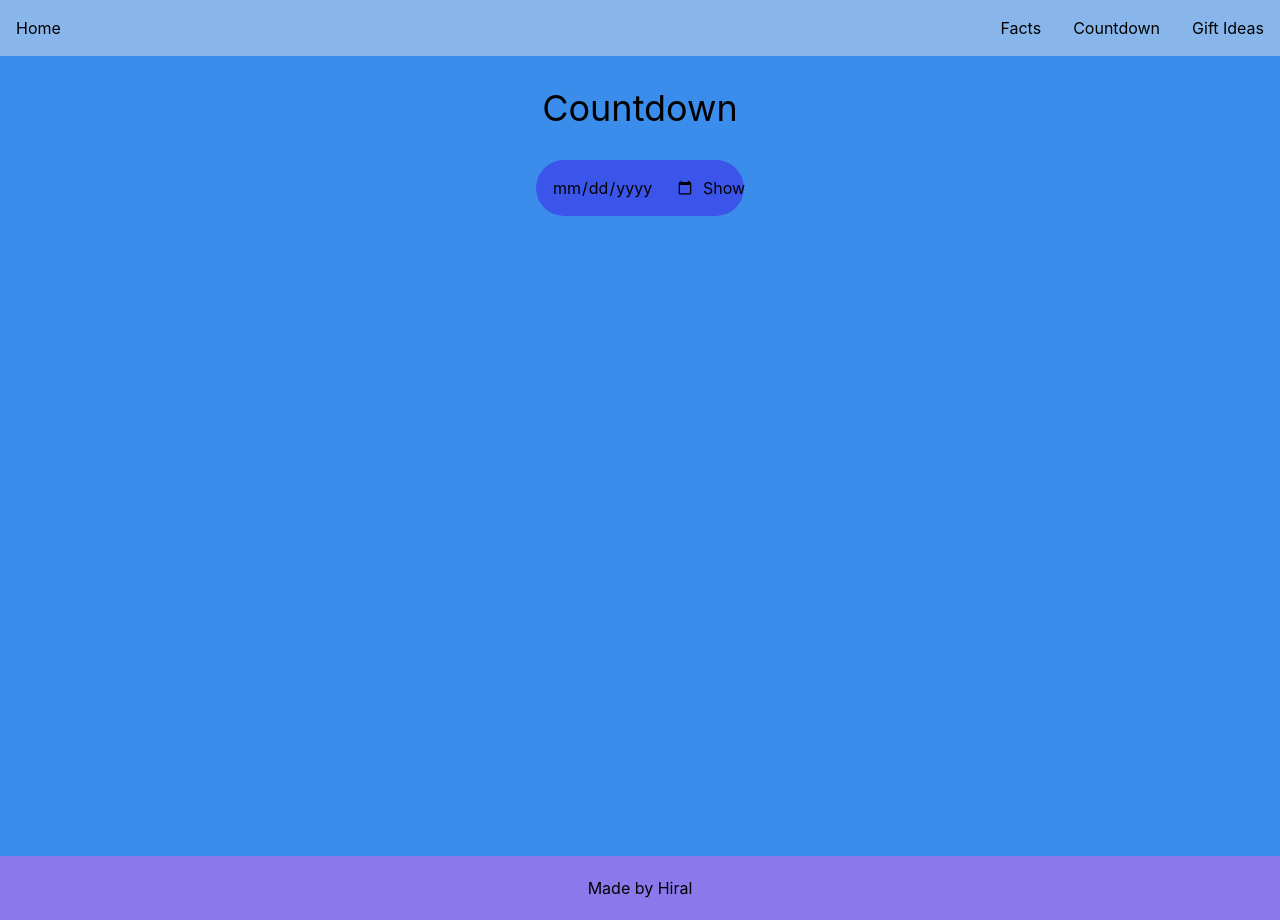
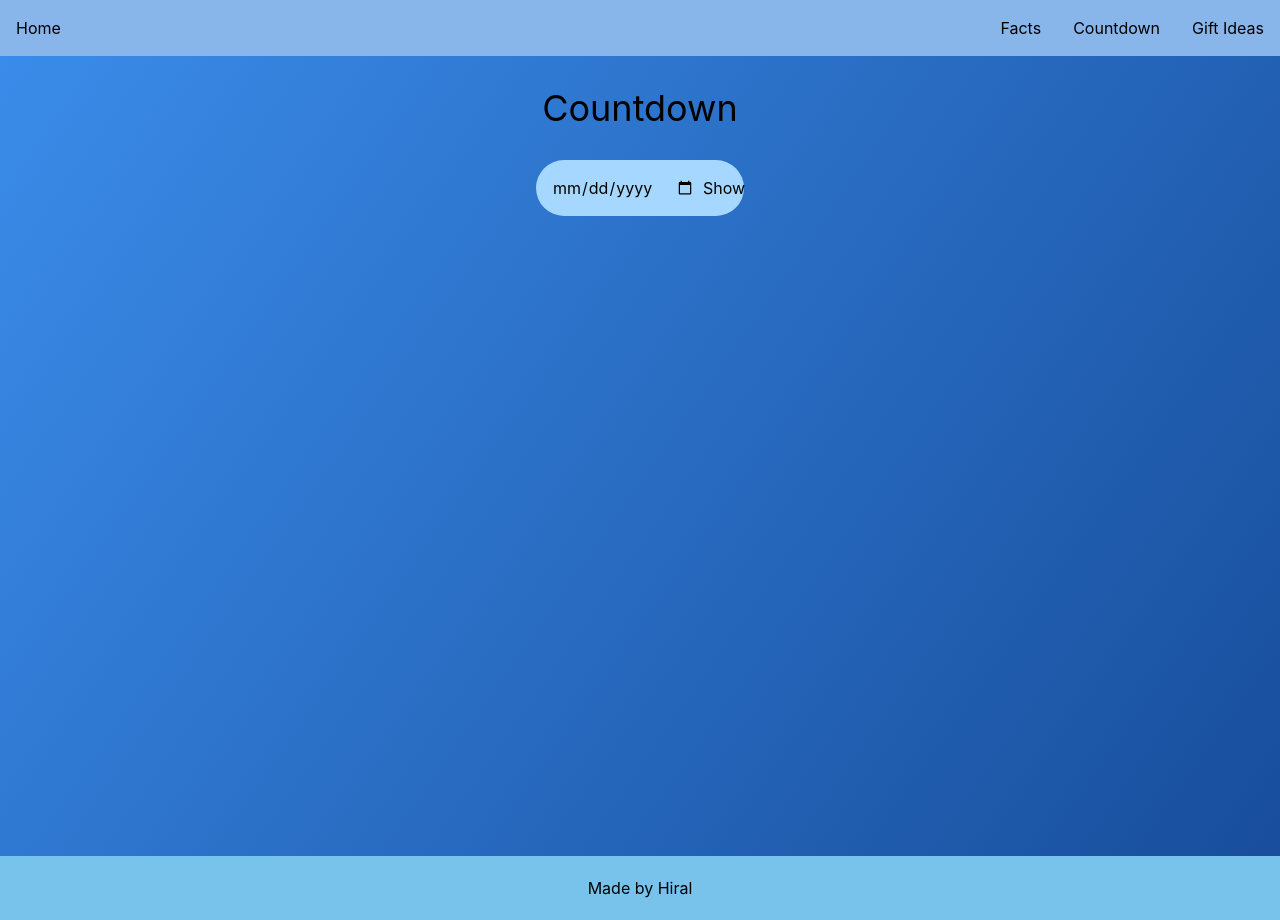
Before and after one commit to hiralsinghal/birthday-cards, a React (Vite) app: page /countdown in a window 1280 px wide. Built offline with nearby package versions, Linux system fonts and the light colour scheme.

Commit message:
changing colours

```diff
--- a/src/components/Footer.jsx
+++ b/src/components/Footer.jsx
@@ -1,7 +1,7 @@
 
 export default function Footer() {
     return (
-        <footer className="flex justify-center items-center bg-[#8b78eb] h-16">
+        <footer className="flex justify-center items-center bg-[#78c3eb] h-16">
             <p className="text-center">Made by Hiral</p>
         </footer>
     )
--- a/src/index.css
+++ b/src/index.css
@@ -3,5 +3,5 @@
 
 
 body {
-    background-color:#3b8deb;
+    background: linear-gradient(125deg, #3b8deb, #174c9a);
 }
--- a/src/pages/Countdown.jsx
+++ b/src/pages/Countdown.jsx
@@ -7,7 +7,7 @@ export default function Countdown() {
             </header>
 
             <main>
-                <div className="bg-[#3B55EB] rounded-4xl ml-auto mr-auto w-52 p-4 flex flex-row text-center">
+                <div className="bg-[#a6d7ff] rounded-4xl ml-auto mr-auto w-52 p-4 flex flex-row text-center">
                     <input id="date" type="date"></input>
                     <button id="show" className="pl-2">Show</button>
                 </div>
--- a/src/pages/Day.jsx
+++ b/src/pages/Day.jsx
@@ -24,6 +24,7 @@ export default function DayFacts() {
                     <input id="date" type="date" value={date} onChange={e => setDate(e.target.value)}></input>
                     <button id="fetch" className="pl-2" onClick={fetchDay}>Fetch</button>
                 </div>
+                <p className="text-[12px] text-center">*your data won't be stored</p>
             </main>
 
             <ul className="m-4">
```
